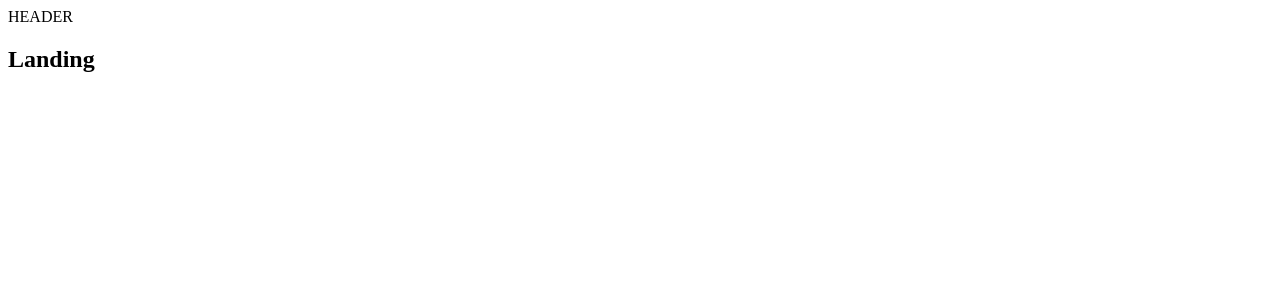
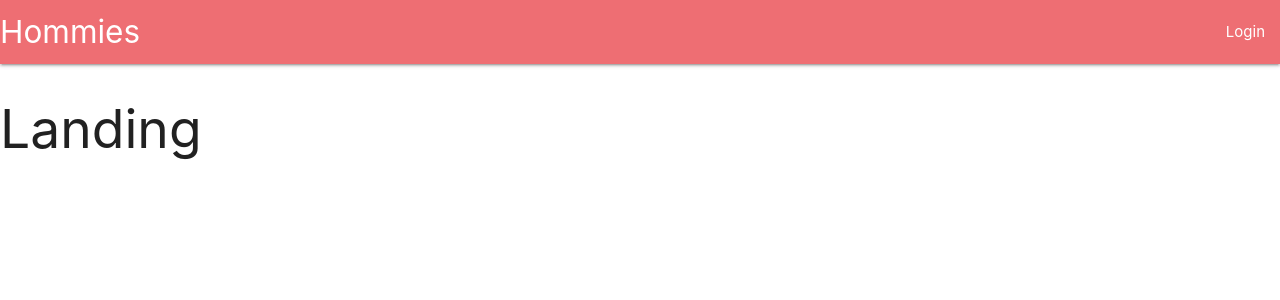
Before and after one commit to kendyl93/hommies, a React (Create React App) app in the folder client/: page / in a window 1280 px wide. Shown: the top 300 px of the page. Built offline with nearby package versions, Linux system fonts and the light colour scheme.

Commit message:
Materialize and dev keys updated

```diff
--- a/client/package.json
+++ b/client/package.json
@@ -4,6 +4,7 @@
   "private": true,
   "dependencies": {
     "http-proxy-middleware": "^0.19.1",
+    "materialize-css": "^1.0.0",
     "react": "^16.7.0",
     "react-dom": "^16.7.0",
     "react-redux": "^6.0.0",
--- a/client/src/Components/Header.js
+++ b/client/src/Components/Header.js
@@ -2,7 +2,20 @@
 
 class Header extends Component {
   render() {
-    return <div>HEADER</div>;
+    return (
+      <nav>
+        <div className="nav-wrapper">
+          <a href="#" className="left brand-logo">
+            Hommies
+          </a>
+          <ul id="nav-mobile" className="right hide-on-med-and-down">
+            <li>
+              <a href="sass.html">Login</a>
+            </li>
+          </ul>
+        </div>
+      </nav>
+    );
   }
 }
 
--- a/client/src/index.js
+++ b/client/src/index.js
@@ -1,3 +1,4 @@
+import 'materialize-css/dist/css/materialize.min.css';
 import React from 'react';
 import ReactDOM from 'react-dom';
 import { Provider } from 'react-redux';
```
Also changed, not shown: 1 other file (tests, documents, lock files or other folders).
